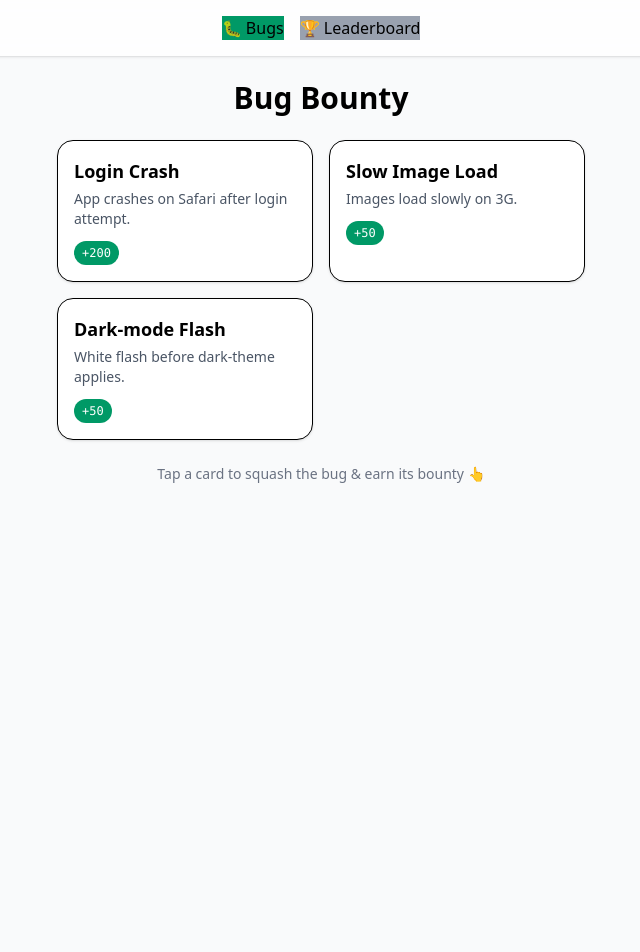
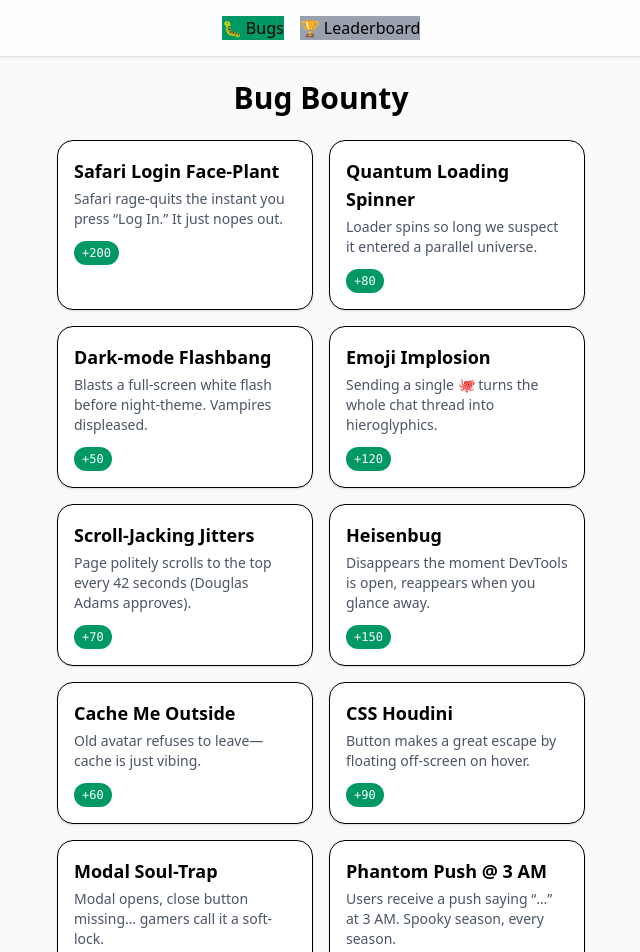
Before and after one commit to Typefacers/bug, a React (Vite) app: page / in a window 1280 px wide. Shown: the top 952 px of the page, without its empty margins (319-959 px from the left). Before the commit the page ends 800 px from the top, so only its background shows below. Built offline with nearby package versions, Linux system fonts and the light colour scheme.

Commit message:
feat: enhance bug mock data with creative titles and descriptions

```diff
--- a/src/mock/bugs.ts
+++ b/src/mock/bugs.ts
@@ -3,23 +3,72 @@ import { Bug } from '../types/bug';
 export const bugs: Bug[] = [
   {
     id: 'b1',
-    title: 'Login Crash',
-    description: 'App crashes on Safari after login attempt.',
+    title: 'Safari Login Face-Plant',
+    description: 'Safari rage-quits the instant you press “Log In.”  It just nopes out.',
     bounty: 200,
     active: true,
   },
   {
     id: 'b2',
-    title: 'Slow Image Load',
-    description: 'Images load slowly on 3G.',
+    title: 'Quantum Loading Spinner',
+    description: 'Loader spins so long we suspect it entered a parallel universe.',
+    bounty: 80,
+    active: true,
+  },
+  {
+    id: 'b3',
+    title: 'Dark-mode Flashbang',
+    description: 'Blasts a full-screen white flash before night-theme.  Vampires displeased.',
     bounty: 50,
     active: true,
   },
   {
-    id: 'b3',
-    title: 'Dark‑mode Flash',
-    description: 'White flash before dark‑theme applies.',
-    bounty: 50,
+    id: 'b4',
+    title: 'Emoji Implosion',
+    description: 'Sending a single 🐙 turns the whole chat thread into hieroglyphics.',
+    bounty: 120,
+    active: true,
+  },
+  {
+    id: 'b5',
+    title: 'Scroll-Jacking Jitters',
+    description: 'Page politely scrolls to the top every 42 seconds (Douglas Adams approves).',
+    bounty: 70,
+    active: true,
+  },
+  {
+    id: 'b6',
+    title: 'Heisenbug',
+    description: 'Disappears the moment DevTools is open, reappears when you glance away.',
+    bounty: 150,
+    active: true,
+  },
+  {
+    id: 'b7',
+    title: 'Cache Me Outside',
+    description: 'Old avatar refuses to leave—cache is just vibing.',
+    bounty: 60,
+    active: true,
+  },
+  {
+    id: 'b8',
+    title: 'CSS Houdini',
+    description: 'Button makes a great escape by floating off-screen on hover.',
+    bounty: 90,
+    active: true,
+  },
+  {
+    id: 'b9',
+    title: 'Modal Soul-Trap',
+    description: 'Modal opens, close button missing… gamers call it a soft-lock.',
+    bounty: 110,
+    active: true,
+  },
+  {
+    id: 'b10',
+    title: 'Phantom Push @ 3 AM',
+    description: 'Users receive a push saying “…” at 3 AM.  Spooky season, every season.',
+    bounty: 130,
     active: true,
   },
 ];
```
